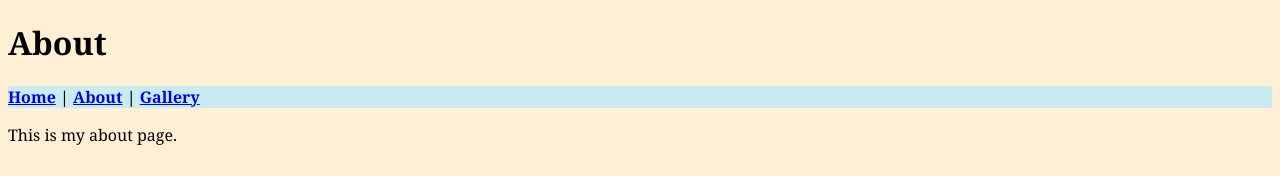
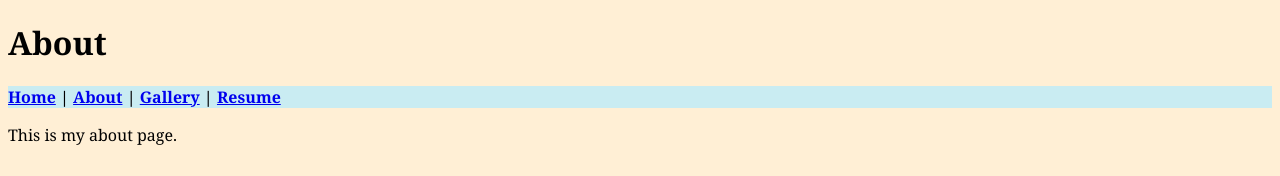
Before and after one commit to GageAdinolfi/Digit-100, a plain HTML site: page docs/about.html in a window 1280 px wide. Shown: the top 176 px of the page. Drawn offline with Linux system fonts and the light colour scheme.

Commit message:
about.html

```diff
--- a/docs/about.html
+++ b/docs/about.html
@@ -23,7 +23,7 @@
         <!-- CONTENT FOR DISPLAY. The <body> element holds the content we see in the display window on the web browser.-->
         <h1>About</h1>
         <nav>
-            <a href="index.html">Home</a> | <a href="about.html">About</a> | <a href="gallery.html">Gallery</a>
+            <a href="index.html">Home</a> | <a href="about.html">About</a> | <a href="gallery.html">Gallery</a> | <a href="Resume.html">Resume</a>
 
         </nav>
 
```
